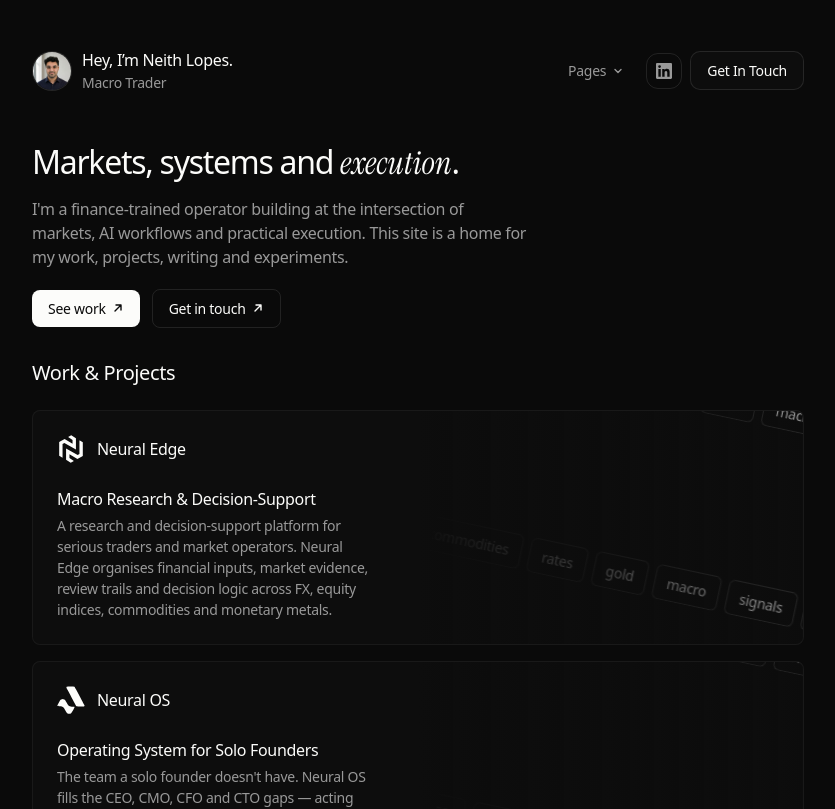
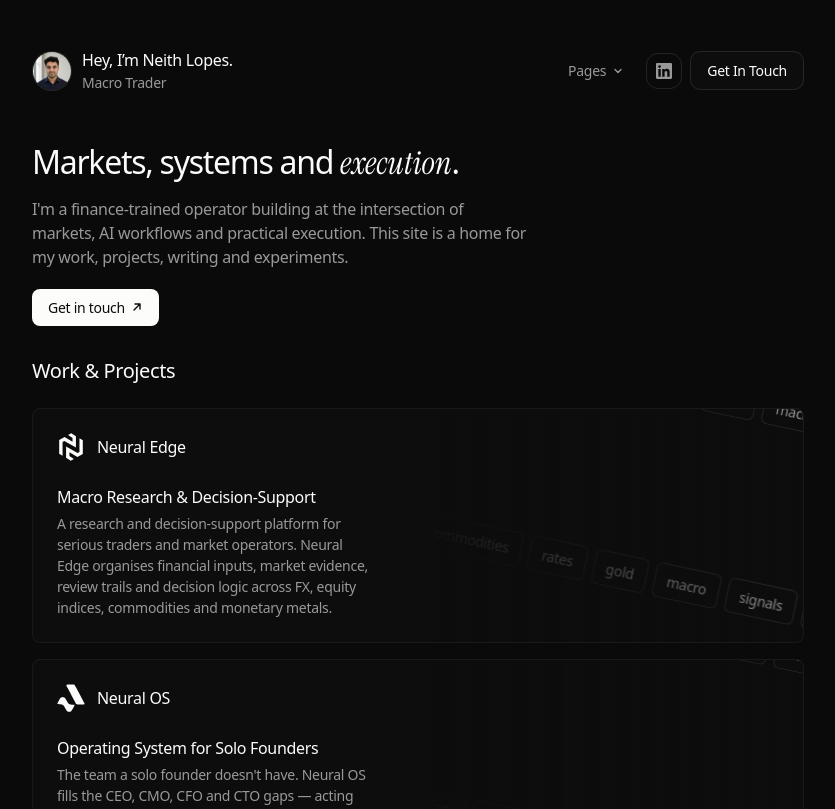
Before and after one commit to operatorzro/neith-lopes, a Next.js app: page / in a window 1280 px wide. Shown: the top 809 px of the page, without its empty margins (222-1057 px from the left). Built offline with nearby package versions, Linux system fonts and the light colour scheme; a web font is replaced by a local one.

Commit message:
Remove See work button; make Get in touch the single hero CTA

```diff
--- a/app/page.tsx
+++ b/app/page.tsx
@@ -36,10 +36,7 @@
         </StaggerItem>
         <StaggerItem className="mt-5">
           <div className="flex items-center gap-3">
-            <Button href="#work">See work</Button>
-            <Button href="/contact" variant="ghost">
-              Get in touch
-            </Button>
+            <Button href="/contact">Get in touch</Button>
           </div>
         </StaggerItem>
       </Stagger>
```
